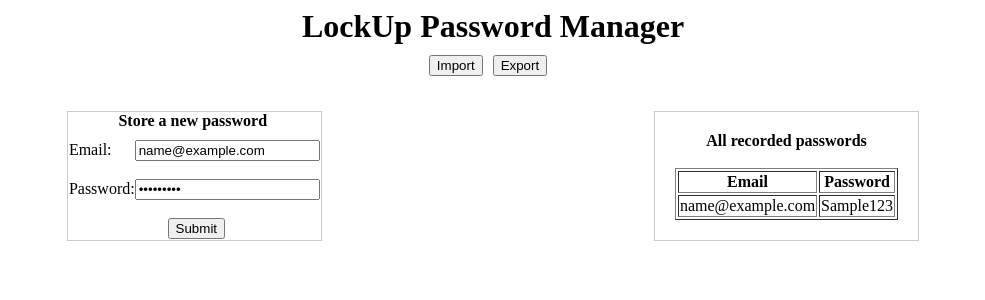
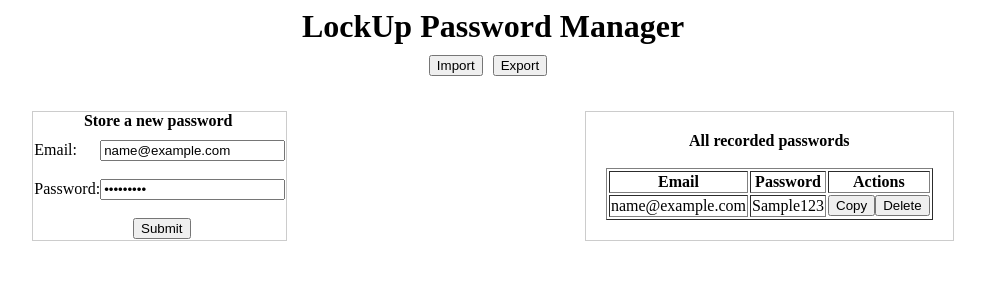
Before and after one commit to meeranh/LockUp, a React (Vite) app: page / in a window 1280 px wide. Both pictures are taken after typing "name@example.com", "Sample123" into the empty fields and a click on the input 364 px from the left and 228 px from the top of the page. Shown: the top 300 px of the page, without its empty margins (147-1132 px from the left). Built offline with nearby package versions, Linux system fonts and the light colour scheme.

Commit message:
Added action buttons

```diff
--- a/src/components/PasswordLister.jsx
+++ b/src/components/PasswordLister.jsx
@@ -1,9 +1,15 @@
-const PasswordLister = ({email, password}) => {
+const PasswordLister = ({ email, password }) => {
   return (
-    <tr>
-      <td>{email}</td>
-      <td>{password}</td>
-    </tr>
+    <>
+      <tr>
+        <td>{email}</td>
+        <td>{password}</td>
+      <div style={{ display: 'flex', justifyContent: 'space-between' }}>
+        <button>Copy</button>
+        <button>Delete</button>
+      </div>
+      </tr>
+    </>
   )
 }
 
--- a/src/components/PasswordTable.jsx
+++ b/src/components/PasswordTable.jsx
@@ -7,6 +7,7 @@
         <tr>
           <th>Email</th>
           <th>Password</th>
+          <th>Actions</th>
         </tr>
         {data.map((item, index) => {
           return <PasswordLister key={index} email={item.email} password={item.password} />
```
